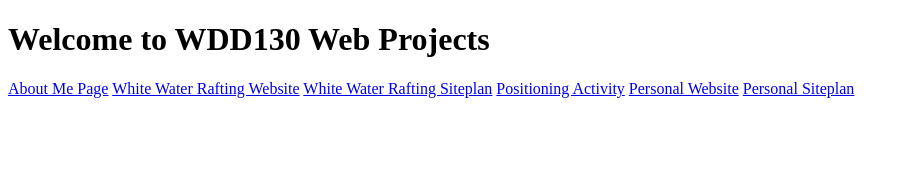
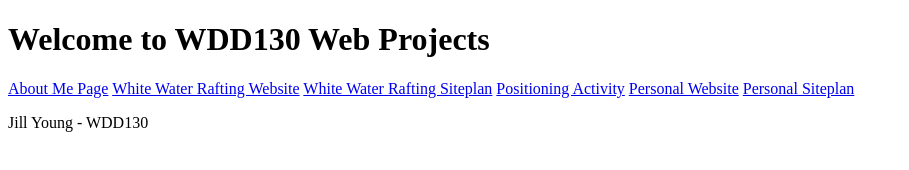
Before and after one commit to f4vryoung/wdd130, a plain HTML site: page index.html in a window 1280 px wide. Shown: the whole page, without its empty margins (0-909 px from the left). Drawn offline with Linux system fonts and the light colour scheme.

Commit message:
added paragraph to the home page

```diff
--- a/index.html
+++ b/index.html
@@ -15,5 +15,6 @@
       <a href="#">Personal Website</a>
       <a href="#">Personal Siteplan</a>
     </nav>
+    <p>Jill Young - WDD130</p>
 </body>
 </html>
```
